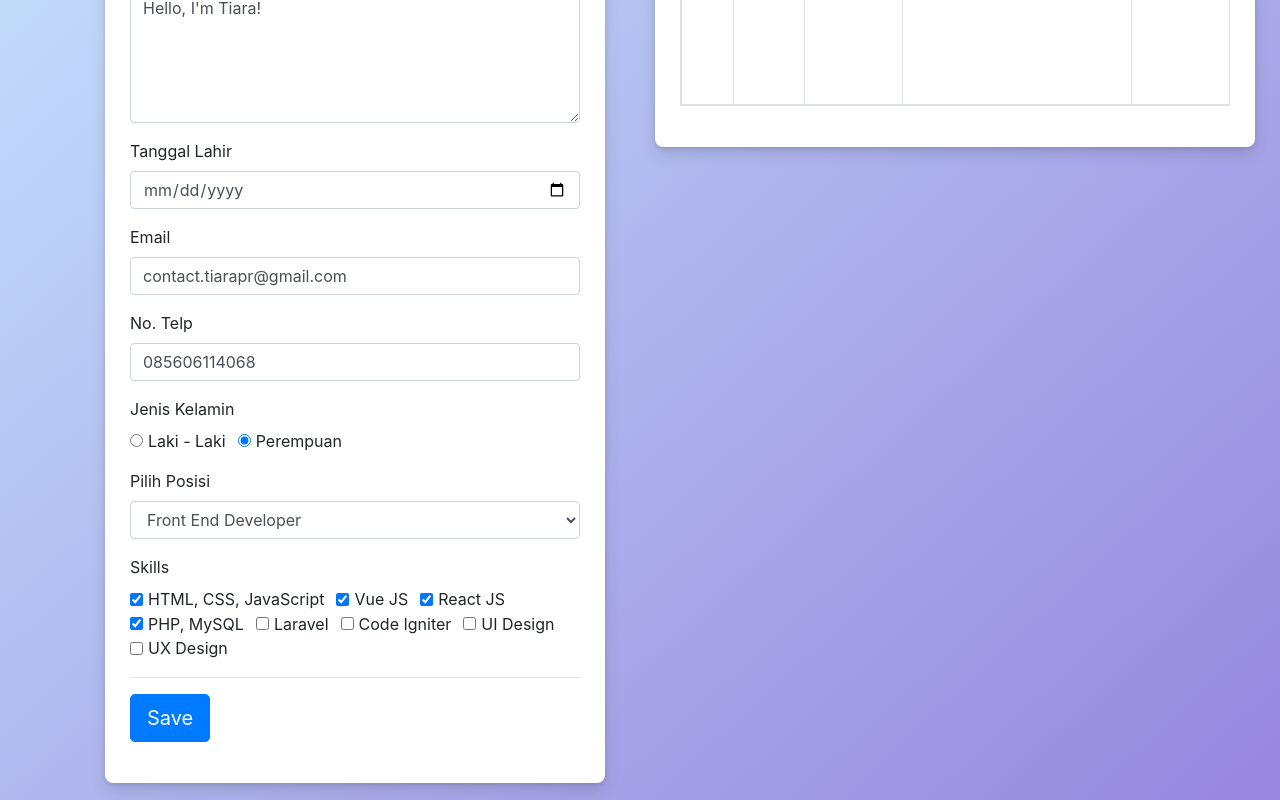
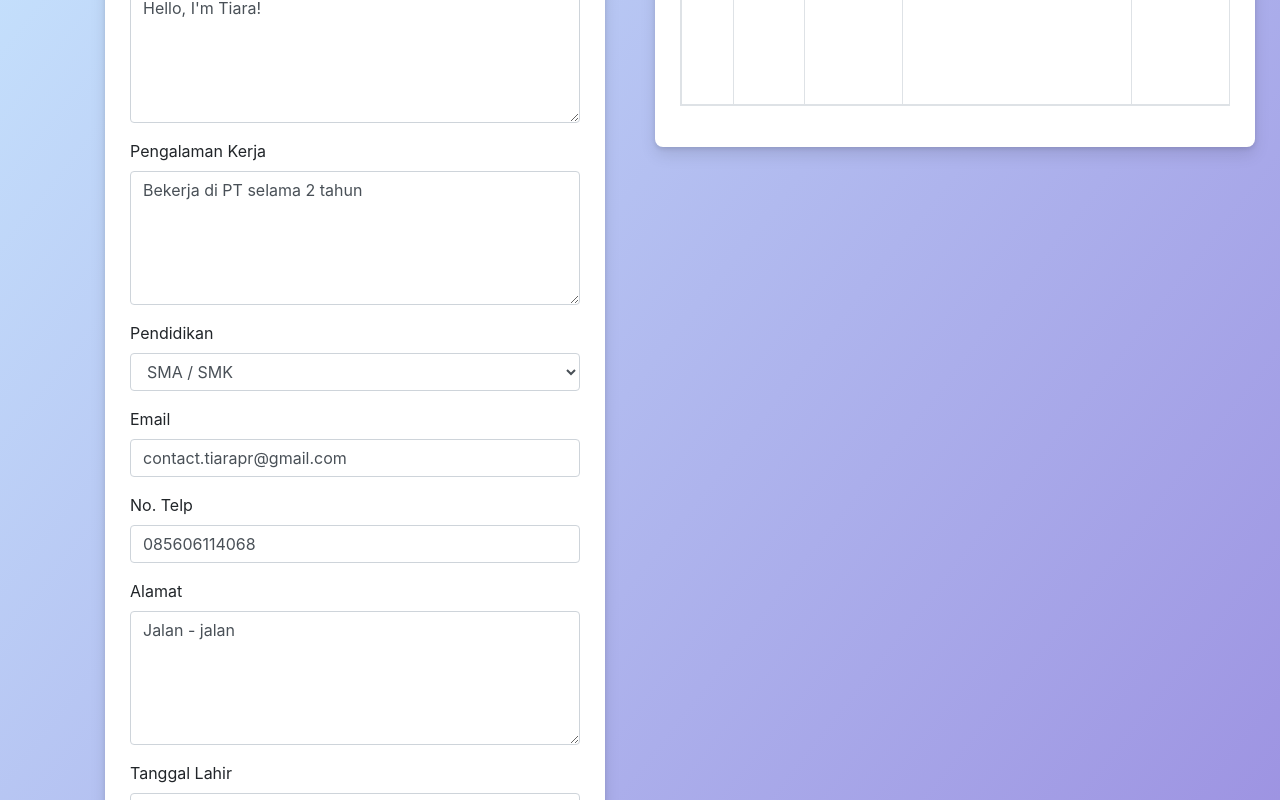
Before and after one commit to tiarapr/form-lamaran-kerja-kel4, a Vue app: page / in a window 1280 px wide. Shown: the part 340-1140 px from the top of the page. Built offline with nearby package versions, Linux system fonts and the light colour scheme.

Commit message:
tambah inputan

```diff
--- a/src/App.vue
+++ b/src/App.vue
@@ -1,30 +1,6 @@
-<script setup>
-import HelloWorld from './components/HelloWorld.vue'
-</script>
-
 <template>
-  <div>
-    <a href="https://vitejs.dev" target="_blank">
-      <img src="/vite.svg" class="logo" alt="Vite logo" />
-    </a>
-    <a href="https://vuejs.org/" target="_blank">
-      <img src="./assets/vue.svg" class="logo vue" alt="Vue logo" />
-    </a>
-  </div>
-  <HelloWorld msg="Vite + Vue" />
 </template>
 
 <style scoped>
-.logo {
-  height: 6em;
-  padding: 1.5em;
-  will-change: filter;
-  transition: filter 300ms;
-}
-.logo:hover {
-  filter: drop-shadow(0 0 2em #646cffaa);
-}
-.logo.vue:hover {
-  filter: drop-shadow(0 0 2em #42b883aa);
-}
+
 </style>
--- a/src/components/Form.vue
+++ b/src/components/Form.vue
@@ -14,9 +14,22 @@ import TableData from './TableData.vue'
                         <textarea class="form-control" rows="5" :value="form.description"
                             @input="form.description = $event.target.value"></textarea>
                     </div>
-                    <base-input type="date" v-model="form.tgl_lahir" label="Tanggal Lahir"></base-input>
+                    <div class="form-group">
+                        <label>Pengalaman Kerja</label>
+                        <textarea class="form-control" rows="5" :value="form.experience"
+                            @input="form.experience = $event.target.value"></textarea>
+                    </div>
+                    <base-select label="Pendidikan" v-model="form.education" :options="educations"
+                        placeholder="Pilih Pendidikan Terakhir">
+                    </base-select>
                     <base-input type="email" v-model="form.email" label="Email"></base-input>
                     <base-input type="text" v-model="form.telp" label="No. Telp"></base-input>
+                    <div class="form-group">
+                        <label>Alamat</label>
+                        <textarea class="form-control" rows="5" :value="form.address"
+                            @input="form.address = $event.target.value"></textarea>
+                    </div>
+                    <base-input type="date" v-model="form.tgl_lahir" label="Tanggal Lahir"></base-input>
                     <div class="base-group">
                         <base-radio-group label="Jenis Kelamin" name="jenisKelamin" :options="jk" v-model="form.jk">
                         </base-radio-group>
@@ -30,8 +43,8 @@ import TableData from './TableData.vue'
                     <div class="form-group">
                         <button class="btn btn-lg btn-primary">Save</button>
                     </div>
-            </form>
-        </div>
+                </form>
+            </div>
             <div class="col-md-6">
                 <TableData />
             </div>
@@ -45,13 +58,22 @@ export default {
             form: {
                 name: "Tiara",
                 description: "Hello, I'm Tiara!",
+                experience: "Bekerja di PT selama 2 tahun",
                 email: "contact.tiarapr@gmail.com",
                 telp: "085606114068",
+                address: "Jalan - jalan",
                 tgl_lahir: "",
+                education: 1,
                 jk: 2,
                 posisiId: 1,
                 skills: [1, 2, 3, 4],
             },
+            educations: [
+                { value: 1, text: "SMA / SMK" },
+                { value: 2, text: "D3" },
+                { value: 3, text: "D4 / S1" },
+                { value: 4, text: "S2" },
+            ],
             positions: [
                 { value: 1, text: "Front End Developer" },
                 { value: 2, text: "Back End Developer" },
--- a/src/components/HelloWorld.vue
+++ /dev/null
@@ -1,40 +0,0 @@
-<script setup>
-import { ref } from 'vue'
-
-defineProps({
-  msg: String,
-})
-
-const count = ref(0)
-</script>
-
-<template>
-  <h1>{{ msg }}</h1>
-
-  <div class="card">
-    <button type="button" @click="count++">count is {{ count }}</button>
-    <p>
-      Edit
-      <code>components/HelloWorld.vue</code> to test HMR
-    </p>
-  </div>
-
-  <p>
-    Check out
-    <a href="https://vuejs.org/guide/quick-start.html#local" target="_blank"
-      >create-vue</a
-    >, the official Vue + Vite starter
-  </p>
-  <p>
-    Install
-    <a href="https://github.com/johnsoncodehk/volar" target="_blank">Volar</a>
-    in your IDE for a better DX
-  </p>
-  <p class="read-the-docs">Click on the Vite and Vue logos to learn more</p>
-</template>
-
-<style scoped>
-.read-the-docs {
-  color: #888;
-}
-</style>
```
